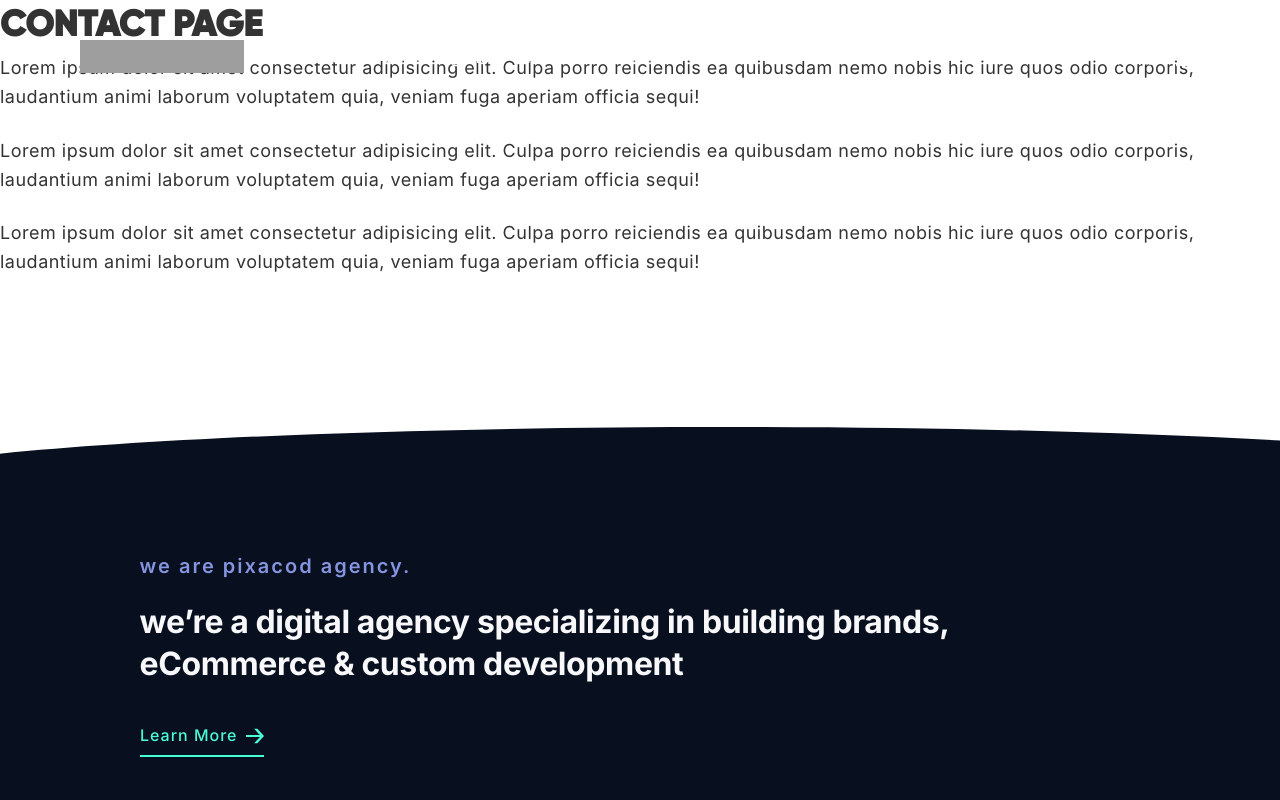
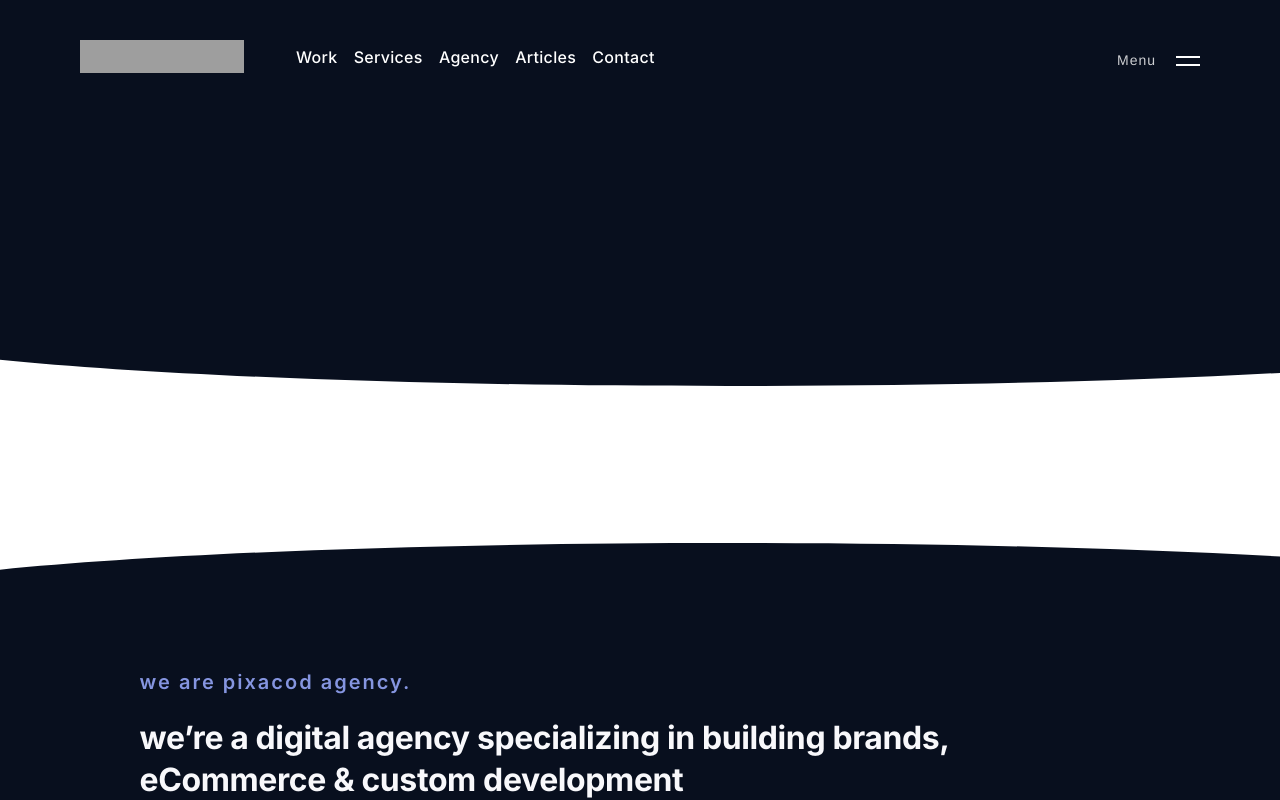
Before and after one commit to pixacodagency/frontend, a Next.js app: page /contact in a window 1280 px wide. Shown: the top 800 px of the page. Built offline with nearby package versions, Linux system fonts and the light colour scheme; grey boxes are pictures that could not be loaded.

Commit message:
Add new contac style and sidebar menu

```diff
--- a/components/Footer.js
+++ b/components/Footer.js
@@ -68,9 +68,6 @@
               <Link href="/about"><a>PIXACOD CONTENT</a></Link>
               <ul className={footerStyles.subMenu}>
                 <li className={footerStyles.menuItem}>
-                  <Link href="/work"><a>Our Work</a></Link>
-                </li>
-                <li className={footerStyles.menuItem}>
                   <Link href="/posts"><a>News from the Agency</a></Link>
                 </li>
                 <li className={`${footerStyles.menuItem} ${footerStyles.social}`}>
--- a/components/Header.js
+++ b/components/Header.js
@@ -14,7 +14,7 @@
          <div className={headerStyles.sectionContent}>
           <div className={headerStyles.contentWrapper}>
             <div className={headerStyles.animatedText}>
-              <p className={headerStyles.commonLabel}>What do we do? It's simple,</p>
+              <p className={headerStyles.commonLabel}>Branding + Website + eCommerce</p>
             </div>
             <h1>We build digital experiences that highlight your brand.</h1>
             <p className={headerStyles.subhead}>Pixacod is a team of creatives who <span>design identities</span>, custom-built <span>WordPress</span> and <span>WooCommerce</span> websites, apps and digital experiences for our clients and their customers. </p>
--- a/components/Navbar.js
+++ b/components/Navbar.js
@@ -1,4 +1,5 @@
 import Link from 'next/link';
+
 import { useRef, useState } from 'react';
 import Image from 'next/image';
 import navStyles from '../styles/Nav.module.css';
@@ -10,6 +11,7 @@
   const [showSidebar, setShowSidebar] = useState(false);
 
   const sidebarRef = useRef();
+
 
   useOutsideClick(sidebarRef, () => {
     if (showSidebar) {
@@ -57,11 +59,11 @@
           </a>
         </Link>
          <Link href="/contact">
-         <a className={navStyles.navbarLinkItem}>
-           <aside>
-             <span data-hover="Contact">Contact</span>
-           </aside>
-         </a>
+          <a className={navStyles.navbarLinkItem}>
+            <aside>
+              <span data-hover="Contact">Contact</span>
+            </aside>
+          </a>
         </Link>
         </div>
       </nav>
@@ -119,7 +121,7 @@
                 <Link  href="/expertise">
                   <a onClick={()=> setShowSidebar(false)} className={navStyles.navLink}>Our expertise</a>
                 </Link>
-                <Link href="/talent">
+                <Link href="/store">
                   <a onClick={()=> setShowSidebar(false)} className={navStyles.navLink}>
                   Shop
                   <div className={navStyles.badge}>Coming soon</div>
--- a/pages/contact.js
+++ b/pages/contact.js
@@ -1,15 +1,24 @@
+import styles from '../styles/contact.module.css'
 import Meta from '../components/Meta'
+import Image from 'next/image'
+import bannerPic from '../public/banner-curve.svg'
 
 const Contact = () => {
 	return (
-		<div>
+	 <>
 			<Meta title='Contact | Pixacod' />
-			<h1>CONTACT PAGE</h1>
-			<p>Lorem ipsum dolor sit amet consectetur adipisicing elit. Culpa porro reiciendis ea quibusdam nemo nobis hic iure quos odio corporis, laudantium animi laborum voluptatem quia, veniam fuga aperiam officia sequi!</p>
-			<p>Lorem ipsum dolor sit amet consectetur adipisicing elit. Culpa porro reiciendis ea quibusdam nemo nobis hic iure quos odio corporis, laudantium animi laborum voluptatem quia, veniam fuga aperiam officia sequi!</p>
-			<p>Lorem ipsum dolor sit amet consectetur adipisicing elit. Culpa porro reiciendis ea quibusdam nemo nobis hic iure quos odio corporis, laudantium animi laborum voluptatem quia, veniam fuga aperiam officia sequi!</p>
-	 </div>
-			);
+			<section className={styles.HeroContact}>
+					<div className={styles.curve}>
+						<Image  src={bannerPic} alt="Banner" height={141} width={1440} />
+					</div>
+				  <div className={styles.ContactContainer}>
+						 <article>
+
+						</article>
+					</div>
+			</section>
+	 </>
+	);
 }
 
 export default Contact;
--- a/styles/Header.module.css
+++ b/styles/Header.module.css
@@ -104,7 +104,7 @@
     text-transform: uppercase;
     pointer-events: none;
     font-weight: var(--medium);
-    font-size: 1rem;
+    font-size: 0.875rem;
     letter-spacing: 0.063rem;
     margin-bottom: 1rem;
     opacity: .8;
--- /dev/null
+++ b/styles/contact.module.css
@@ -0,0 +1,70 @@
+.HeroContact {
+    padding-top: 220px;
+    padding-bottom: 174px;
+    position: relative;
+    overflow: hidden;
+}
+
+.HeroContact:before {
+    background: var(--primary-color);
+    content: "";
+    height: calc(100% - 125/1440*100vw + 1px);
+    left: 0;
+    position: absolute;
+    top: 0;
+    width: 100%;
+}
+
+.HeroContact .curve {
+    bottom: 0;
+    display: block;
+    height: auto;
+    left: 50%;
+    min-width: calc(100vw + 10px);
+    position: absolute;
+    transform: translateX(-50%);
+    width: 100vw;
+}
+
+.HeroContact .curve img {
+    min-width: calc(100vw + 10px);
+}
+
+.ContactContainer {
+    clear: both;
+    margin: 0 auto;
+    max-width: 86%;
+    padding: 0 50px;
+    position: relative;
+}
+
+.HeroContact article {
+    width: calc(1038/1200*100%);
+}
+
+
+/*1100px*/
+
+@media only screen and (max-width: 68.75em) {
+    .ContactContainer {
+        max-width: 100% !important;
+    }
+}
+
+
+/*1100px*/
+
+@media only screen and (max-width: 68.75em) {
+    .ContactContainer {
+        max-width: 100% !important;
+    }
+}
+
+
+/*650*/
+
+@media only screen and (max-width: 40.625em) {
+    .ContactContainer {
+        padding: 0 20px;
+    }
+}
--- a/styles/globals.css
+++ b/styles/globals.css
@@ -8,6 +8,7 @@
     --yellow: #fddb60;
     --white: #ffffff;
     --black: #000;
+    --primary-color: #080F1E;
     --blue-light: #8595e0;
     --body-font: -apple-system, BlinkMacSystemFont, "Segoe UI", Roboto, Helvetica, Arial, sans-serif, "Apple Color Emoji", "Segoe UI Emoji", "Segoe UI Symbol";
     --color-white-400: #99a0aa;
@@ -23,6 +24,7 @@
     --fontWeightLight: 300;
     --fontWeightRegular: 400;
     --fontWeightMedium: 500;
+    --fontWeightBold: 700;
     --LinkUnderline: var(--color-white-400);
     --rowGapNormal: 8px;
     --rowGapMedium: 24px;
@@ -39,6 +41,7 @@
     --padding-desktop: 80px;
     --container: 1600px;
     --transition: cubic-bezier(0.24, 0.82, 0.43, 1.05);
+    --navDark: var(--black);
 }
 
 @font-face {
@@ -183,11 +186,7 @@
     overflow: hidden;
 }
 
-@media (min-width: 1080px) and (max-width: 1199.98px) {
-    /* :root {
-        --scale-nav-link: 1.1;
-    } */
-}
+@media (min-width: 1080px) and (max-width: 1199.98px) {}
 
 .grid {
     padding-left: var(--padding-mobile);
```
Also changed, not shown: pages/store.js (renamed from pages/expertise.js).
